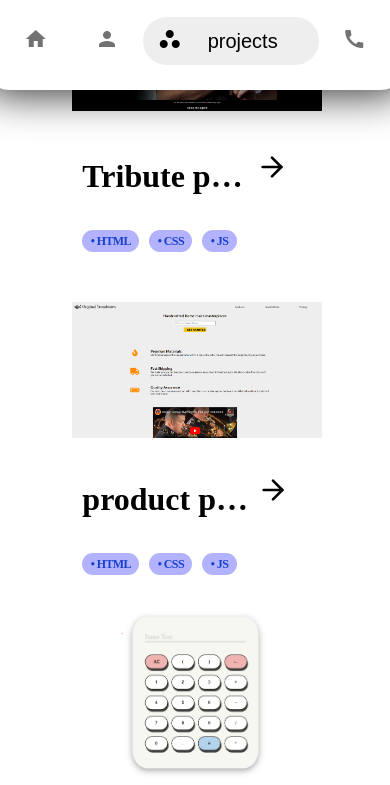
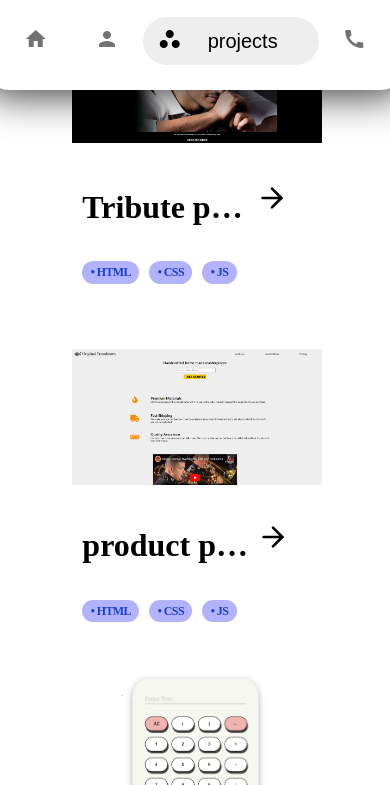
Before and after one commit to Adi-3000/personal_portfilio, a plain HTML site: page project.html in a window 390 px wide. Shown: the part 754-1539 px from the top of the page. Drawn offline with Linux system fonts and the light colour scheme.

Commit message:
responsive

```diff
--- a/project.css
+++ b/project.css
@@ -284,5 +284,9 @@ color: #000000;
 a{
 text-decoration: none;
 }
-
+.projects {
+  .article-wrapper{
+    margin-bottom: 5.2vw;
+  }
 }
+}
```
